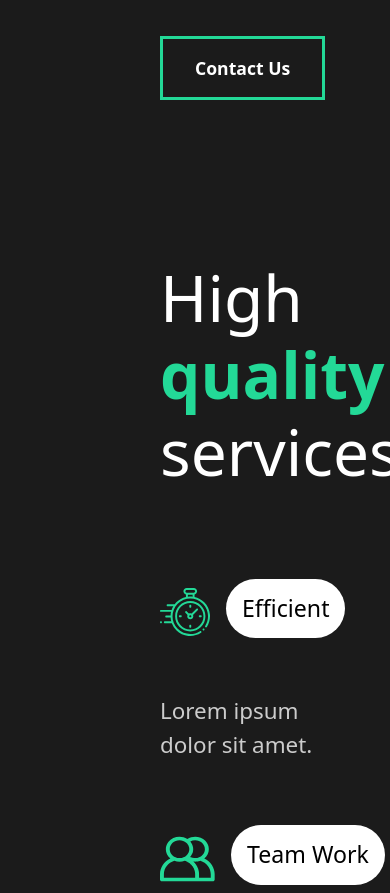
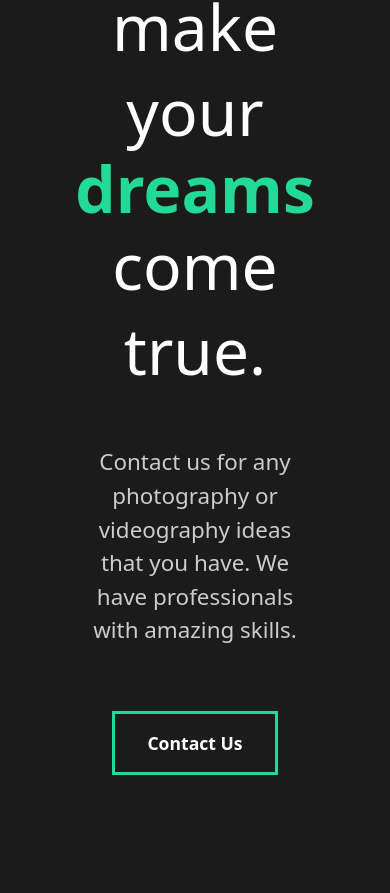
Before and after one commit to adebayoAdesina/React_capture_portfolio, a React (Create React App) app: page / in a window 390 px wide. Shown: the part 1104-1997 px from the top of the page. Built offline with nearby package versions, Linux system fonts and the light colour scheme.

Commit message:
mainpage responsiveness added.

```diff
--- a/src/components/faq_section.jsx
+++ b/src/components/faq_section.jsx
@@ -79,5 +79,13 @@ const Faq = styled(About)`
       padding: 1rem 0rem;
     }
   }
+  @media (max-width: 992px) {
+    padding: 0 5rem 0 5rem;
+    .question {
+    padding: 0rem;
+    cursor: pointer;
+
+  }
+  }
 `;
 export default FaqSection;
--- a/src/components/services_section.jsx
+++ b/src/components/services_section.jsx
@@ -12,13 +12,13 @@ import { fade } from "./animation";
 const ServicesSection = () => {
   const [element, controls] = UseScroll();
   return (
-    <Services ref={element} variants={fade} animate={controls} initial='hidden'>
+    <Services ref={element} variants={fade} animate={controls} initial="hidden">
       <Description>
         <h2>
           High <span>quality</span> services
         </h2>
         <Cards>
-          <Card>
+          <Card >
             <div className="icon">
               <img src={clock} alt="clock" />
               <h3>Efficient</h3>
@@ -71,6 +71,10 @@ const Services = styled(About)`
 const Cards = styled.div`
   display: flex;
   flex-wrap: wrap;
+  @media (max-width: 992px) {
+    flex-wrap: nowrap;
+
+  }
 `;
 
 const Card = styled.div`
@@ -87,6 +91,13 @@ const Card = styled.div`
       border-radius: 20rem;
     }
   }
+  @media (max-width: 992px) {
+
+    .icon {
+      display: block;
+
+    }
+  }
 `;
 
 export default ServicesSection;
--- a/src/components/styled.js
+++ b/src/components/styled.js
@@ -8,6 +8,10 @@ export const About = styled(motion.div)`
   justify-content: space-between;
   padding: 5rem 10rem;
   color: white;
+  @media (max-width: 992px) {
+    display: flex;
+    flex-direction: column;
+  }
 `;
 
 export const Description = styled.div`
@@ -16,6 +20,12 @@ export const Description = styled.div`
   z-index: 2;
   h2 {
     font-weight: lighter;
+  }
+  @media (max-width: 992px) {
+    padding-right: 0rem;
+    order: 2;
+    justify-content: center;
+    text-align: center;
   }
 `;
 
@@ -28,6 +38,9 @@ export const Image = styled.div`
     height: 80vh;
     object-fit: cover;
   }
+  @media (max-width: 992px) {
+    order: 1;
+  }
 `;
 
 export const Hide = styled.div`
```
